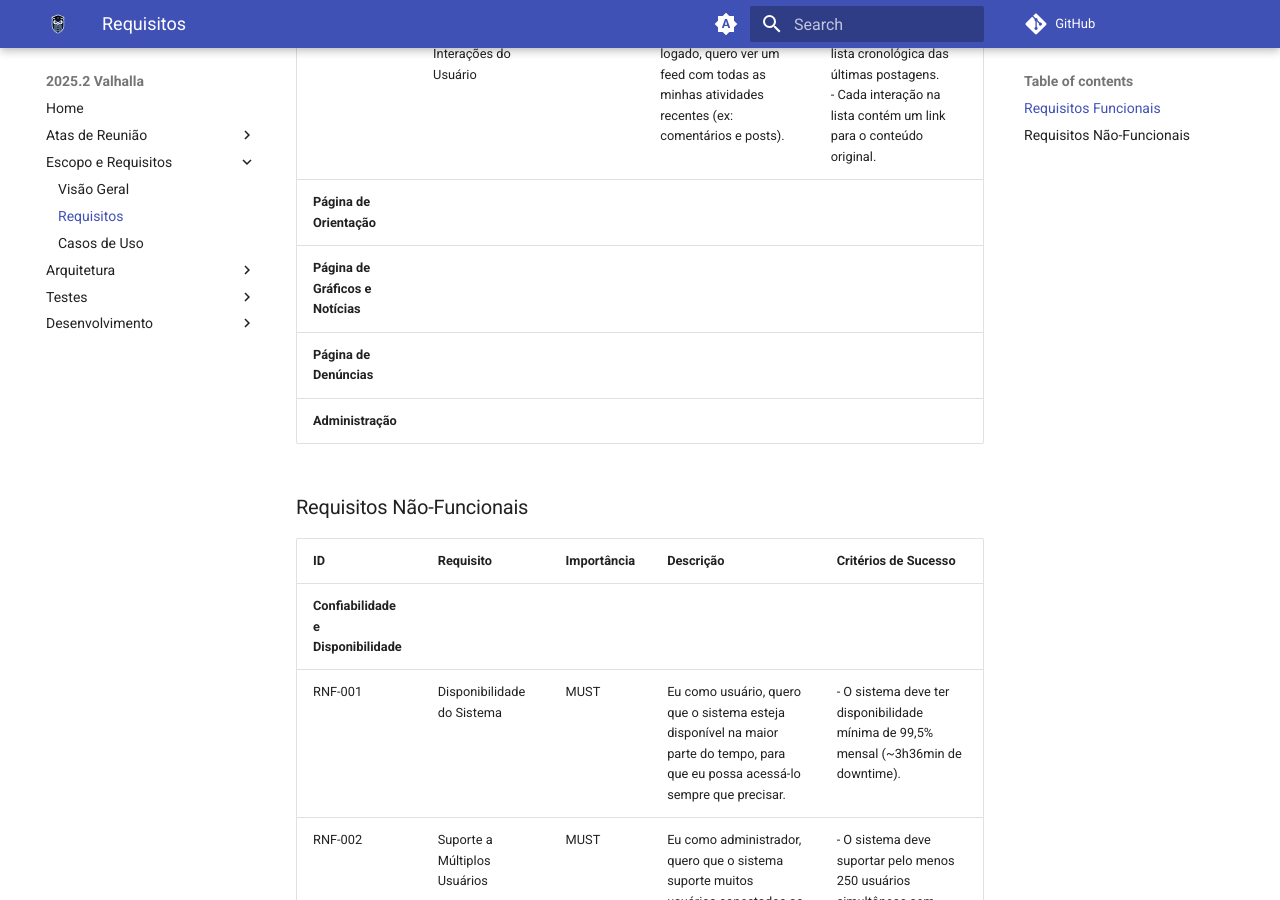
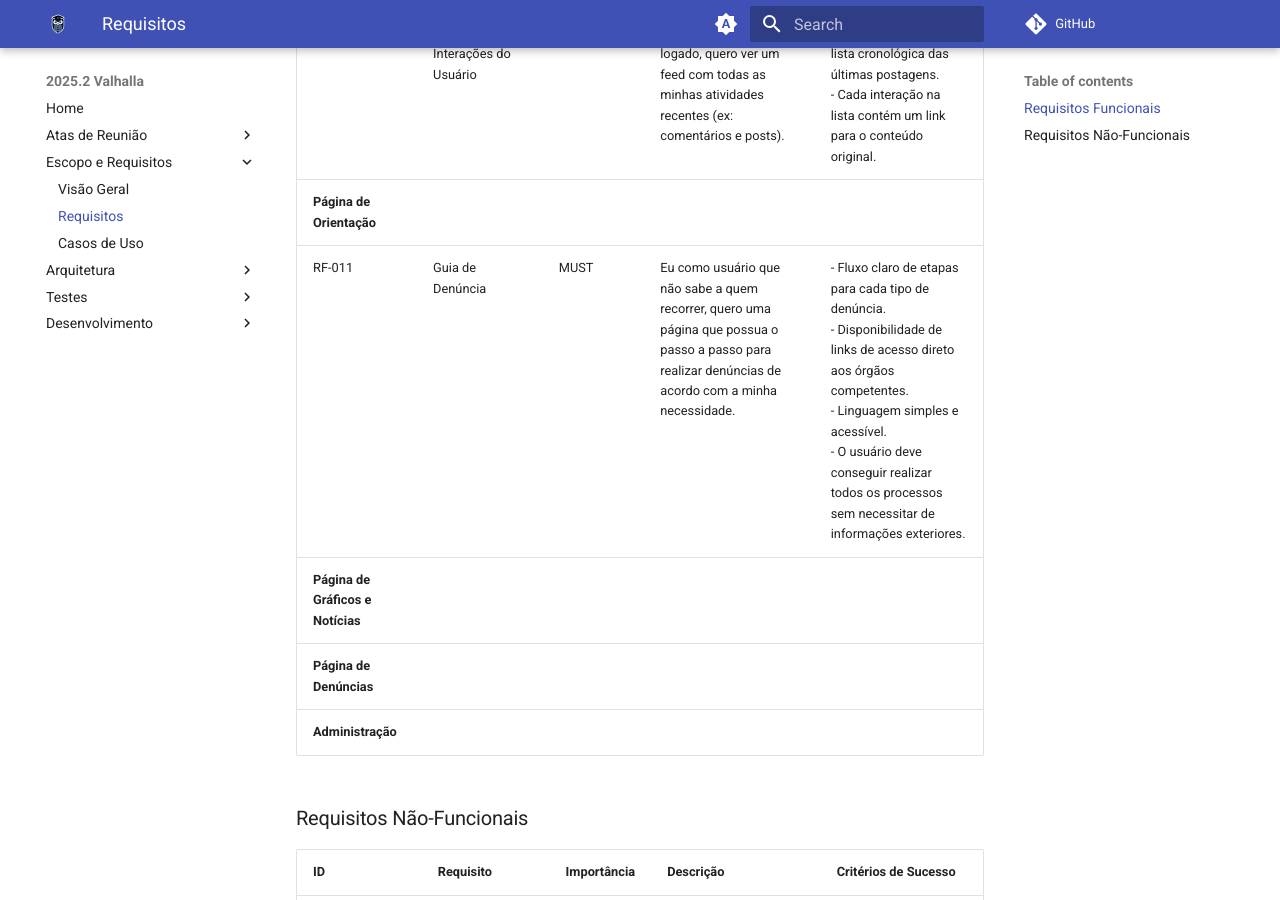
Before and after one commit to fga-eps-mds/2025.2-Valhalla-Docs, an MkDocs documentation site: the page built from docs/escopo-requisitos/Requisitos.md, in a window 1280 px wide and 900 px high, scrolled down 2353 px. Built offline with MkDocs 1.6.1 and Material for MkDocs 9.7.7, drawn with Linux system fonts in a browser that asks for light colours; comment, search, counter and statistics services are not loaded.

Commit message:
doc - preenche RF 011 da Página de Orientação
Co-authored-by: Devv-Antonio <Devv-Antonio@users.noreply.github.com>

```diff
--- a/docs/escopo-requisitos/Requisitos.md
+++ b/docs/escopo-requisitos/Requisitos.md
@@ -19,6 +19,7 @@ Esta tabela lista todos os requisitos do projeto, sua prioridade e descrição d
 | RF-009 | Gerenciamento de Denúncia | MUST | Eu como usuário que realizou uma denúncia, quero poder cancelar uma denúncia para corrigir um erro ou evitar informações duplicadas. | - O sistema solicita uma confirmação antes de cancelar a denúncia permanentemente. |
 | RF-010 | Visualização de Interações do Usuário | COULD | Eu como usuário logado, quero ver um feed com todas as minhas atividades recentes (ex: comentários e posts). | - A página exibe uma lista cronológica das últimas postagens.<br>- Cada interação na lista contém um link para o conteúdo original. |
 | **Página de Orientação** | | | | |
+| RF-011 | Guia de Denúncia | MUST | Eu como usuário que não sabe a quem recorrer, quero uma página que possua o passo a passo para realizar denúncias de acordo com a minha necessidade. | - Fluxo claro de etapas para cada tipo de denúncia.<br>- Disponibilidade de links de acesso direto aos órgãos competentes.<br>- Linguagem simples e acessível.<br>- O usuário deve conseguir realizar todos os processos sem necessitar de informações exteriores. |
 | **Página de Gráficos e Notícias** | | | | |
 | **Página de Denúncias** | | | | |
 | **Administração** | | | | |
```
